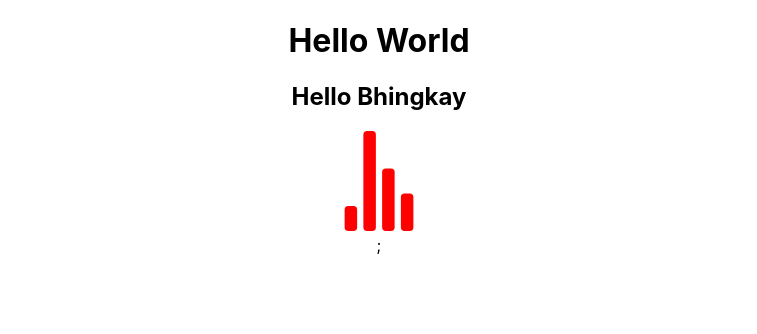
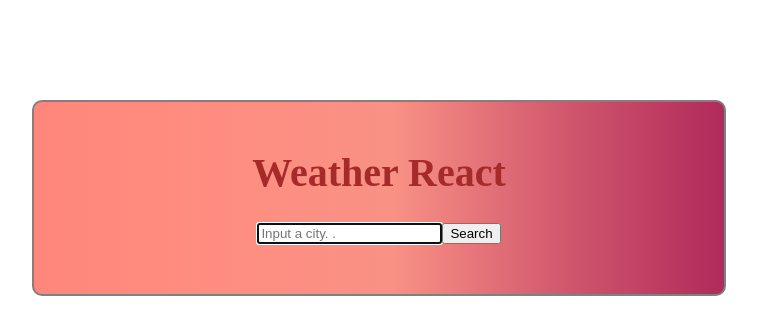
Before and after one commit to bhingkay/react-weather, a React (Create React App) app: page / in a window 1280 px wide. Shown: the top 334 px of the page, without its empty margins (261-1018 px from the left). Built offline with nearby package versions, Linux system fonts and the light colour scheme; no server answers.

Commit message:
added search engine

```diff
--- a/src/App.css
+++ b/src/App.css
@@ -1,38 +1,28 @@
 .App {
+  font-family: "Redressed", cursive;
   text-align: center;
 }
 
-.App-logo {
-  height: 40vmin;
-  pointer-events: none;
+.App h1 {
+  font-weight: bolder;
+  font-size: 40px;
+  color: brown;
 }
-
-@media (prefers-reduced-motion: no-preference) {
-  .App-logo {
-    animation: App-logo-spin infinite 20s linear;
-  }
+.WeatherApp {
+  padding: 20px 20px;
+  padding-bottom: 50px;
+  border: 2px solid grey;
+  border-radius: 10px;
+  background-size: cover;
+  max-width: 650px;
+  margin: 100px auto;
+  background-image: linear-gradient(
+    to right,
+    #ff8177 0%,
+    #ff867a 0%,
+    #ff8c7f 21%,
+    #f99185 52%,
+    #cf556c 78%,
+    #b12a5b 100%
+  );
 }
-
-.App-header {
-  background-color: #282c34;
-  min-height: 100vh;
-  display: flex;
-  flex-direction: column;
-  align-items: center;
-  justify-content: center;
-  font-size: calc(10px + 2vmin);
-  color: white;
-}
-
-.App-link {
-  color: #61dafb;
-}
-
-@keyframes App-logo-spin {
-  from {
-    transform: rotate(0deg);
-  }
-  to {
-    transform: rotate(360deg);
-  }
-}
--- a/src/App.js
+++ b/src/App.js
@@ -4,8 +4,10 @@ import Weather from "./Weather";
 function App() {
   return (
     <div className="App">
-      <h1>Hello World</h1>
-      <Weather city="Paris" />
+      <div className="WeatherApp">
+        <h1>Weather React</h1>
+        <Weather />
+      </div>
     </div>
   );
 }
--- /dev/null
+++ b/src/Weather.css
@@ -0,0 +1,13 @@
+.Weather input {
+  padding: 5px 10px;
+  width: 250px;
+  margin-top: 10px;
+  border-radius: 10px;
+}
+
+.Weather .searchbtn {
+  padding: 5px 10px;
+  width: 250px;
+  margin-top: 10px;
+  border-radius: 10px;
+}
--- a/src/Weather.js
+++ b/src/Weather.js
@@ -1,22 +1,12 @@
 import React from "react";
-import axios from "axios";
-import Loader from "react-loader-spinner";
-
-export default function Weather(props) {
-  function handleResponse(response) {
-    alert(
-      `The weather in ${response.data.name} is ${Math.round(
-        response.data.main.temp
-      )}°C`
-    );
-  }
-  let apiId = "a1436310c1d8f47f9c04f28cd4c73311";
-  let url = `https://api.openweathermap.org/data/2.5/weather?q=${props.city}&appid=${apiId}&units=metric`;
-  axios.get(url).then(handleResponse);
+import "./Weather.css";
+export default function Weather() {
   return (
     <div>
-      <h2>Hello Bhingkay</h2>
-      <Loader type="Ovalf" color="red" height={100} width={100} />;
+      <form claswsName="Weather">
+        <input type="search" placeholder="Input a city. . " autoFocus="off" />
+        <input type="submit" value="Search" className="searchbtn" />
+      </form>
     </div>
   );
 }
```
